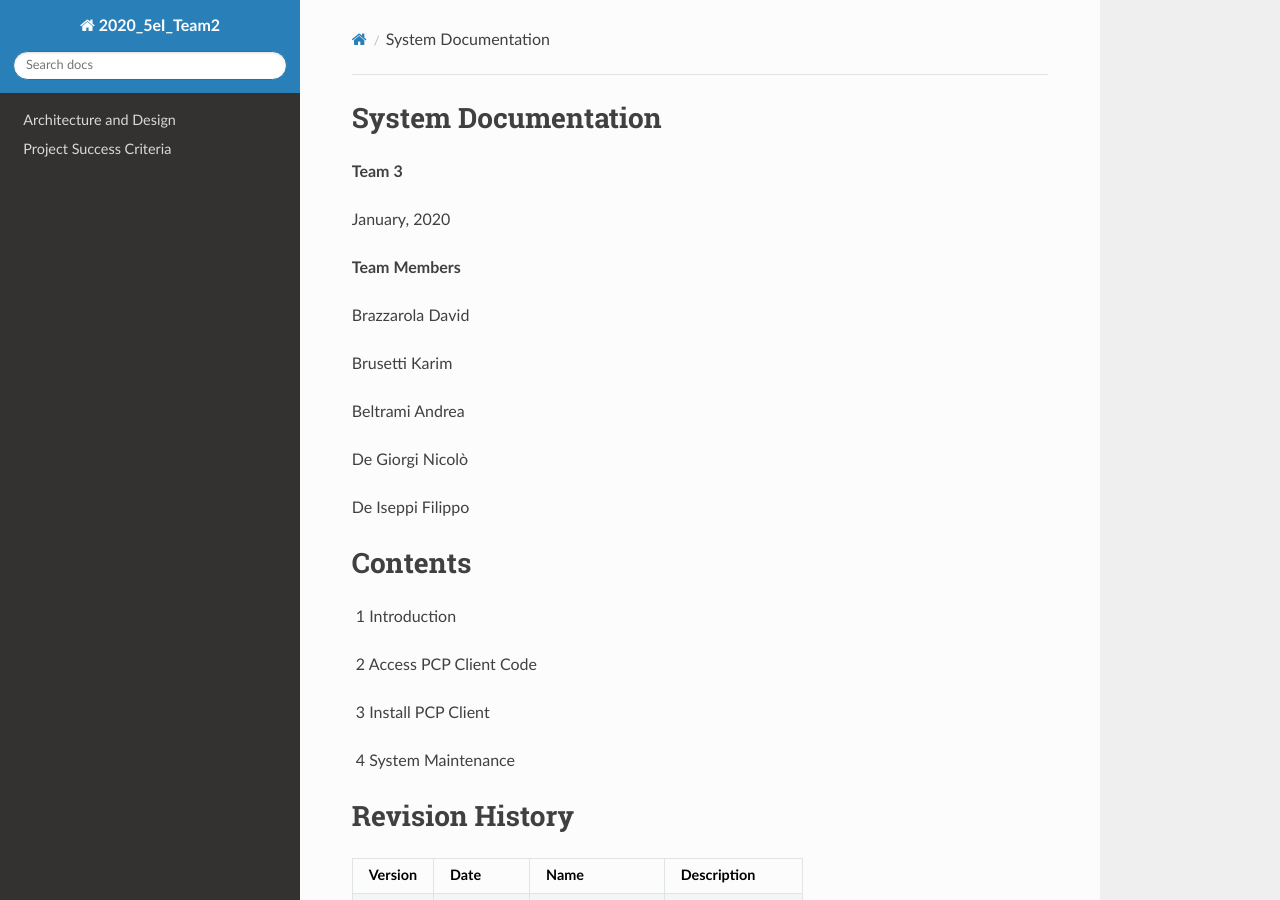
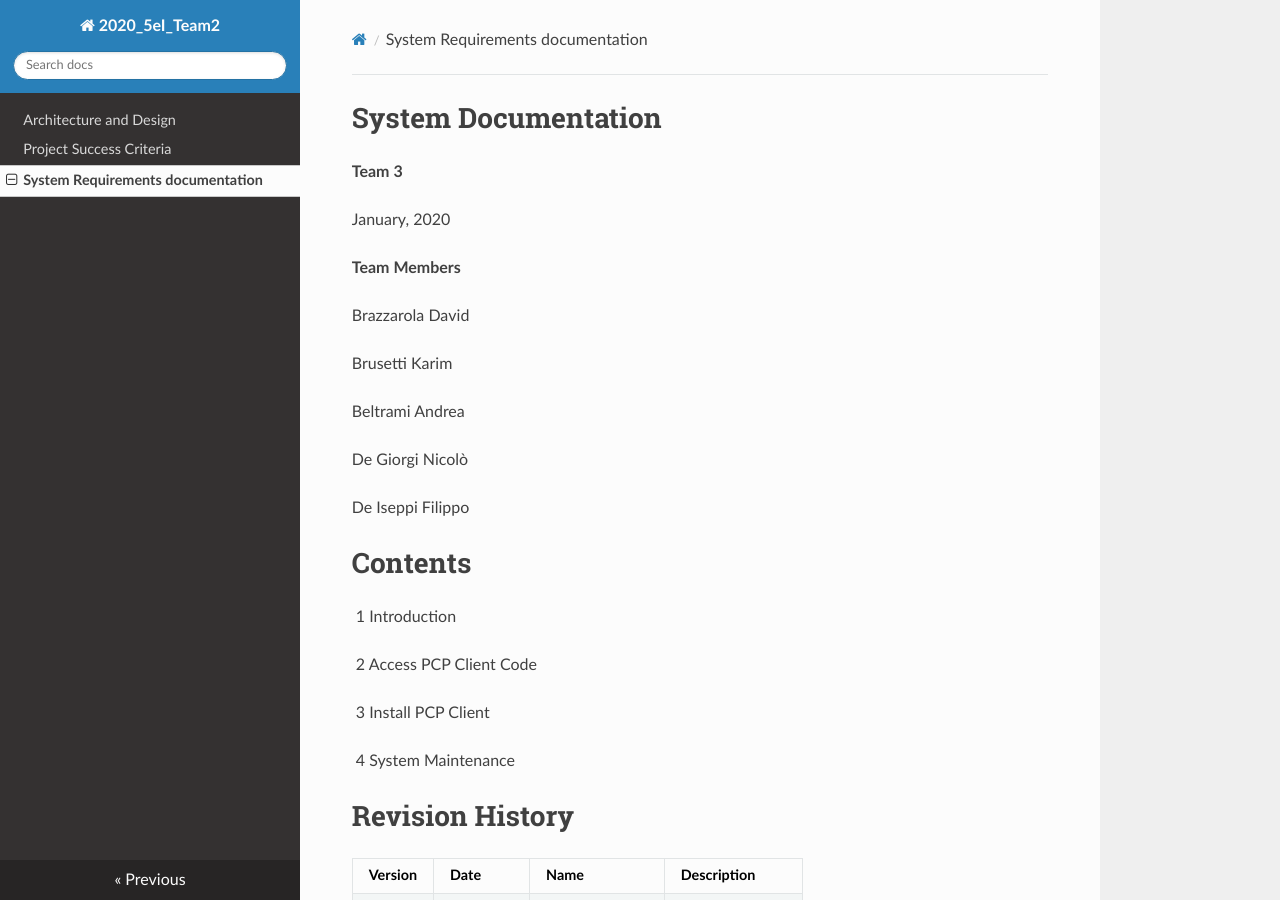
Before and after one commit to 01brazz/5EI_Group2_PCP, an MkDocs documentation site: the page built from docs/System Requirements documentation.md, in a window 1280 px wide and 900 px high. Built offline with MkDocs 1.6.1, drawn with Linux system fonts in a browser that asks for light colours; nearby versions of some CDN libraries.

Commit message:
Update mkdocs.yml

```diff
--- a/mkdocs.yml
+++ b/mkdocs.yml
@@ -2,6 +2,7 @@ site_name: 2020_5eI_Team2
 nav:
     - 'Architecture and Design': 'Architecture and Design.md'
     - 'Project Success Criteria': 'Project_Success_Criteria.md'
+    - 'System Requirements documentation': 'System Requirements documentation.md'
 
 theme:
     name: readthedocs
```
